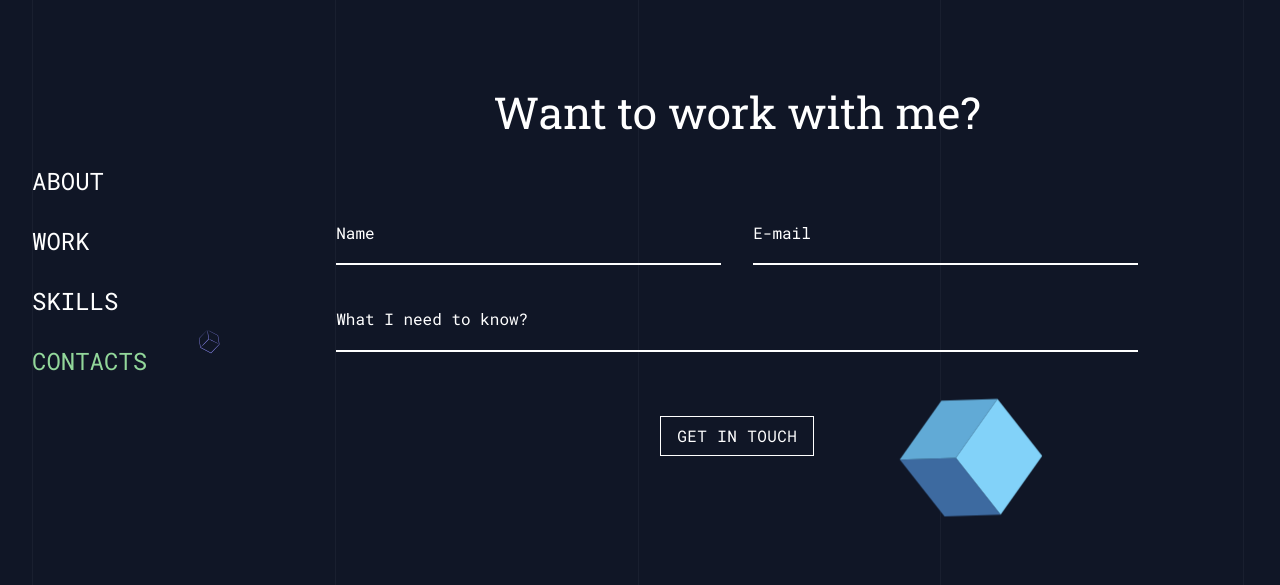
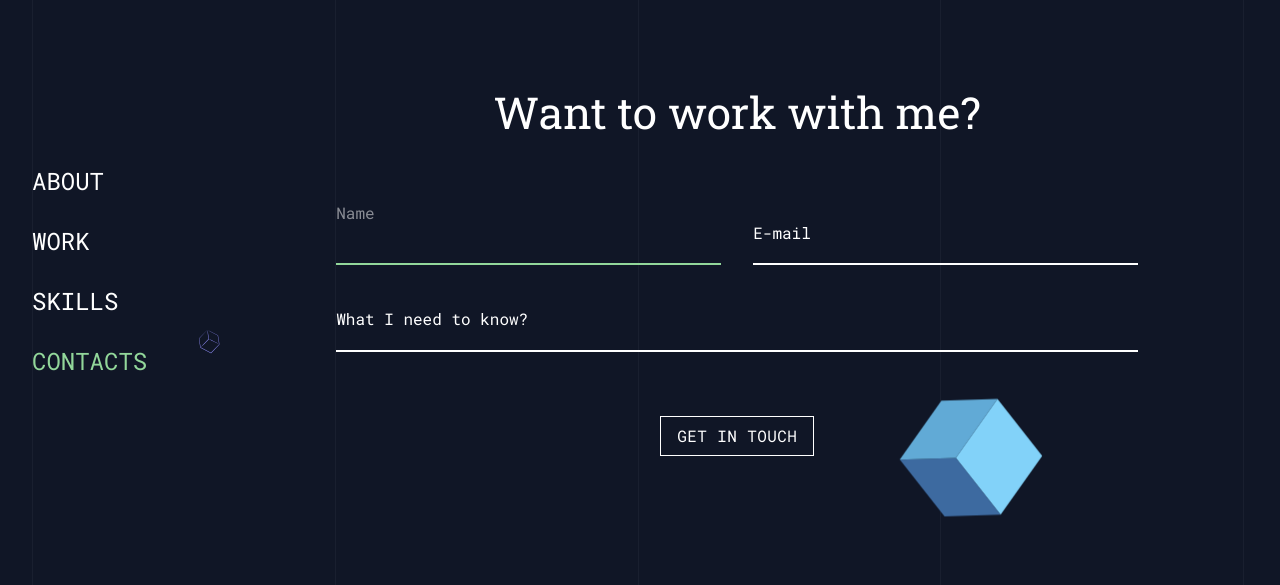
Before and after one commit to pashkes/portfolio, a Gatsby site: page /contacts in a window 1280 px wide. Shown: the part 119-704 px from the top of the page. Built offline with nearby package versions, Linux system fonts and the light colour scheme; Gatsby itself is replaced by a stand-in of ours.

Commit message:
is added focus to input name

```diff
--- a/src/components/contact-form/contact-form.js
+++ b/src/components/contact-form/contact-form.js
@@ -26,31 +26,21 @@ const ContactForm = ({ values, errors, isSubmitting, touched }) => {
   const [isFilledMessage, setFillMessage] = useState(false)
 
   useEffect(() => {
+    values.name.length ? setFillName(true) : setFillName(false)
+    values.email.length ? setFillEmail(true) : setFillEmail(false)
+    values.message.length ? setFillMessage(true) : setFillMessage(false)
+  }, [values.name, values.email, values.message])
+
+  useEffect(() => {
+    const inputName = nameRef.current.querySelector(`input`);
     myTween
       .to(nameRef.current, .25, { opacity: 1, scaleX: 1, transformOrigin: "0 0" }, "+=0.25")
       .to(emailRef.current, .25, { opacity: 1, scaleX: 1, transformOrigin: "0 0" }, "-=0.065")
       .to(messageRef.current, .25, { opacity: 1, scaleX: 1, transformOrigin: "0 0" }, "-=0.1")
       .to(buttonRef.current, .25, { opacity: 1, y: 0 })
       .play()
-
-    if (values.name.length > 0) {
-      setFillName(true)
-    } else {
-      setFillName(false)
-    }
-
-    if (values.email.length > 0) {
-      setFillEmail(true)
-    } else {
-      setFillEmail(false)
-    }
-
-    if (values.message.length > 0) {
-      setFillMessage(true)
-    } else {
-      setFillMessage(false)
-    }
-  })
+      .eventCallback(`onComplete`, () => inputName.focus())
+  }, [])
 
   return (
     <Form className="contact-form"
```
